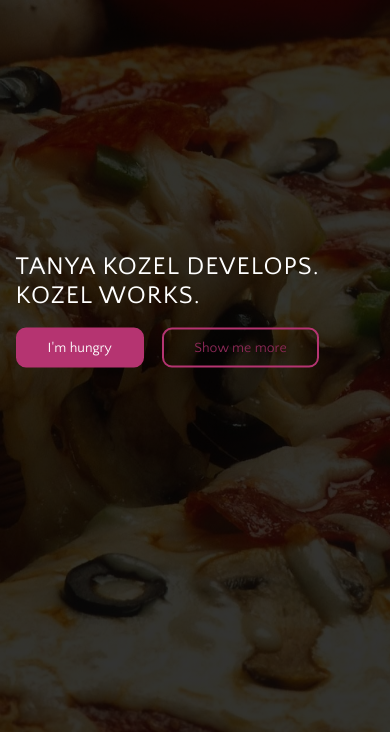
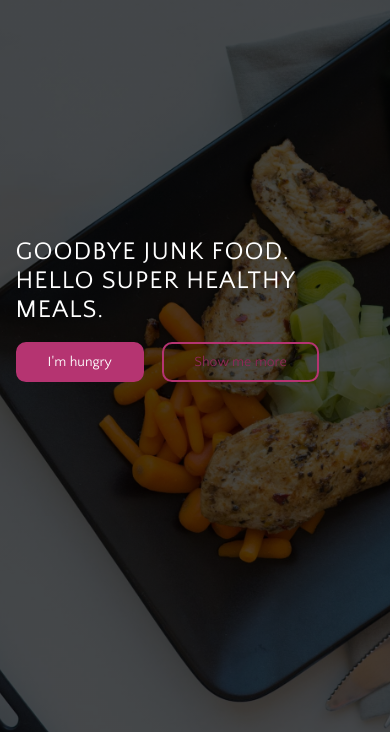
Before and after one commit to sankleta/simple-html-css, a plain HTML site: page index.html in a window 390 px wide. Shown: the part 112-846 px from the top of the page. Drawn offline with nearby package versions, Linux system fonts and the light colour scheme; a script that the page names is missing.

Commit message:
change background

```diff
--- a/index.html
+++ b/index.html
@@ -10,7 +10,7 @@
         <link rel="stylesheet" type="text/css" href="vendors/css/animate.css">
         <link rel="stylesheet" type="text/css" href="resources/css/style.css">
         <link rel="stylesheet" type="text/css" href="resources/css/queries.css">
-        <link href="https://fonts.googleapis.com/css?family=Indie+Flower|Quicksand|Quattrocento+Sans:100,300,400&display=swap" rel="stylesheet">
+        <link href="https://fonts.googleapis.com/css?family=Quicksand|Quattrocento+Sans:100,300,400&display=swap" rel="stylesheet">
         <link href="https://unpkg.com/ionicons@4.5.10-0/dist/css/ionicons.min.css" rel="stylesheet">
 
         <link rel="apple-touch-icon" sizes="180x180" href="/resources/favicons/apple-touch-icon.png">
@@ -39,7 +39,7 @@
                  </div>
              </nav>
              <div class="hero-text-box">
-                 <h1> Tanya Kozel develops.<br> Kozel Works.</h1>
+                 <h1>Goodbye junk food.<br>Hello super healthy meals.</h1>
                  <a class="btn btn-full js--scroll-to-plans" href="#">I'm hungry</a>
                  <a class="btn btn-ghost js--scroll-to-start" href="#">Show me more</a>
 
@@ -392,7 +392,7 @@
              </div>
              <div class="row">
                 <p>
-                    Copyright &copy; 2019 by Kozel Works.<br> All rights reserved.
+                    Copyright &copy; 2020 by me.<br> All rights reserved.
                 </p>
              </div>
         </footer>
--- a/resources/css/queries.css
+++ b/resources/css/queries.css
@@ -85,7 +85,7 @@
     h2{font-size: 150%; word-spacing: 0px; letter-spacing: 1px;}
 
     .works-step {margin-bottom: 20px;}
-    .works-step:last-of-type {margin-bottom: 20px;}
+    .works-step:last-of-type {margin-bottom: 35px;}
 
     .steps-box:first-child {
     text-align: center;
--- a/resources/css/style.css
+++ b/resources/css/style.css
@@ -182,7 +182,7 @@ input[type="submit"]{
 /*  HEADER  =============================================================================== */
 
 header {
-    background-image: linear-gradient(rgba(0, 0, 0, 0.8), rgba(0, 0, 0, 0.8)), url(img/back-customers.jpg);
+    background-image: linear-gradient(rgba(0, 0, 0, 0.7), rgba(0, 0, 0, 0.7)), url(img/hero.jpg);
     background-size:cover;
     background-position: center;
     background-attachment: fixed;
```
Also changed, not shown: resources/css/img/hero.jpg (added).
